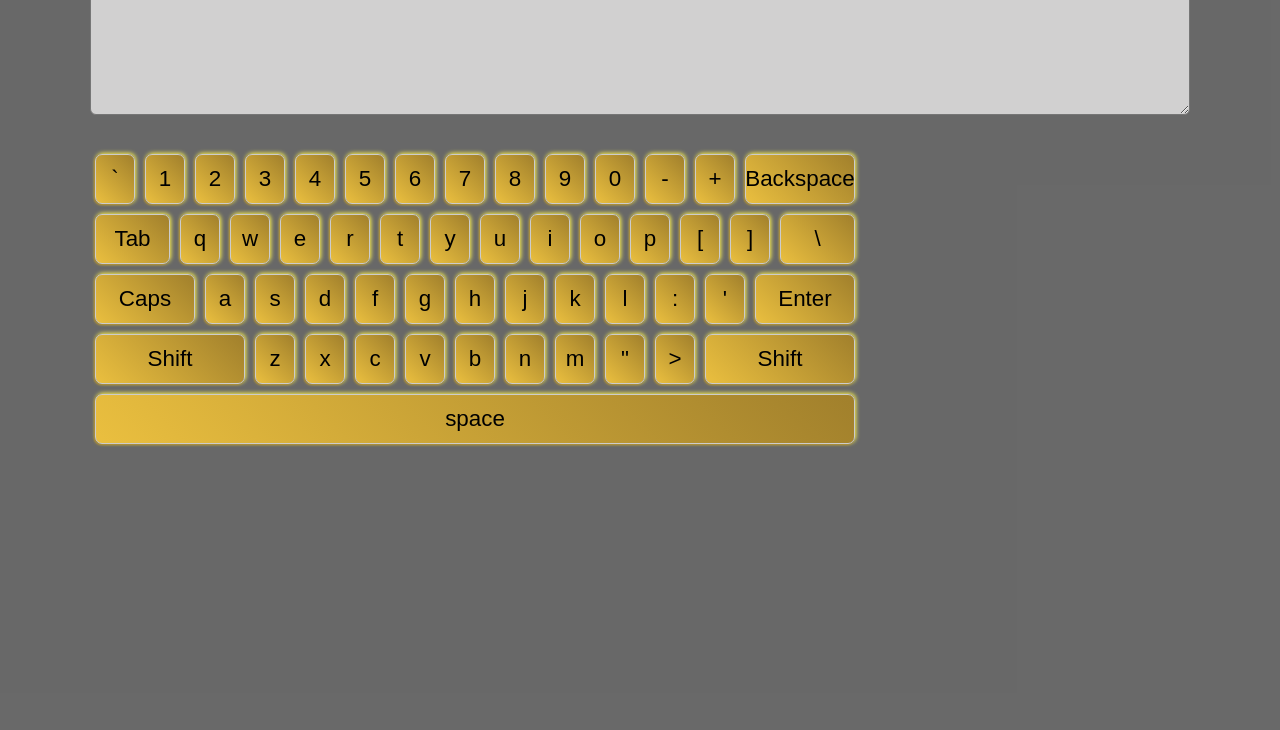
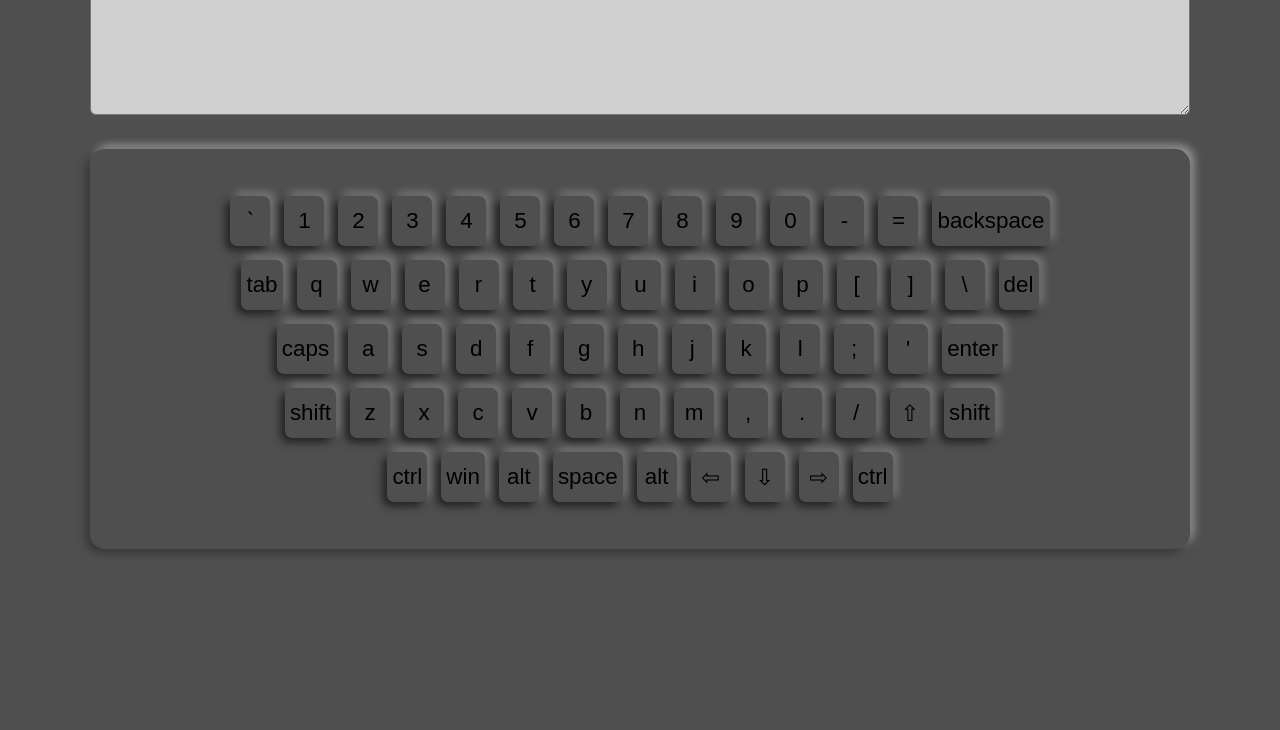
Before and after one commit to Dobroslov/Virtual-Keyboard, a website built with webpack: page src/index.html in a window 1280 px wide. Shown: the part 70-800 px from the top of the page. Built offline with nearby package versions, Linux system fonts and the light colour scheme.

Commit message:
feat: add render keybard

```diff
--- a/src/index.html
+++ b/src/index.html
@@ -9,29 +9,32 @@
 </head>
 
 <body>
-  <section class="keyboard">
+  <div id="app-keyboard">
+
+  </div>
+  <!-- <section class="keyboard">
     <div class="container">
       <h1 class="keyboard__title">Virtual keyboard</h1>
       <div class="keyboard__wrapper">
-        <textarea class="keyboard-input"></textarea>
-        <ul class="keyboard__keys">
-          <li class="keyboard__row">
-            <div class="key">`</div>
-            <div class="key">1</div>
-            <div class="key">2</div>
-            <div class="key">3</div>
-            <div class="key">4</div>
-            <div class="key">5</div>
-            <div class="key">6</div>
-            <div class="key">7</div>
-            <div class="key">8</div>
-            <div class="key">9</div>
-            <div class="key">0</div>
-            <div class="key">-</div>
-            <div class="key">+</div>
-            <div class="key backspace lage">Backspace</div>
-          </li>
-          <li class="keyboard__row">
+        <textarea class="keyboard__text-display" id="text-display"></textarea>
+        <div class="keyboard__keys">
+          <ul class="keyboard__row">
+            <li class="key">`</li>
+            <li class="key">1</li>
+            <li class="key">2</li>
+            <li class="key">3</li>
+            <li class="key">4</li>
+            <li class="key">5</li>
+            <li class="key">6</li>
+            <li class="key">7</li>
+            <li class="key">8</li>
+            <li class="key">9</li>
+            <li class="key">0</li>
+            <li class="key">-</li>
+            <li class="key">+</li>
+            <li class="key backspace lage">Backspace</li>
+          </ul>
+          <ul class="keyboard__row">
             <div class="key tab-key lage">Tab</div>
             <div class="key">q</div>
             <div class="key">w</div>
@@ -46,8 +49,8 @@
             <div class="key">[</div>
             <div class="key">]</div>
             <div class="key lage">\</div>
-          </li>
-          <li class="keyboard__row">
+          </ul>
+          <ul class="keyboard__row">
             <div class="key lage">Caps</div>
             <div class="key">a</div>
             <div class="key">s</div>
@@ -61,8 +64,8 @@
             <div class="key">:</div>
             <div class="key">'</div>
             <div class="key lage">Enter</div>
-          </li>
-          <li class="keyboard__row">
+          </ul>
+          <ul class="keyboard__row">
             <div class="key lage">Shift</div>
             <div class="key">z</div>
             <div class="key">x</div>
@@ -74,12 +77,12 @@
             <div class="key">"</div>
             <div class="key">></div>
             <div class="key lage">Shift</div>
-          </li>
-          <li class="keyboard__row">
+          </ul>
+          <ul class="keyboard__row">
             <div class="key space lage">space</div>
-          </li>
-        </ul>
-        <!-- <div class="keyboard__info info">
+          </ul>
+        </div>
+        <div class="keyboard__info info">
           <h2 class="info__title">Info</h2>
           <ul class="info__wrapper">
             <li class="info__language">
@@ -98,10 +101,10 @@
               <div class="key">Shift</div><span>Сочетание клавишь</span>
             </li>
           </ul>
-        </div> -->
+        </div>
       </div>
     </div>
-  </section>
+  </section> -->
 
 </body>
 
--- a/src/index.js
+++ b/src/index.js
@@ -1,37 +1,8 @@
 import './main.scss';
 
-function createKeyboardSection() {
-  const keyboardSection = document.createElement('section');
-  keyboardSection.classList.add('keyboard');
-}
+const appContainer = document.getElementById('app-keyboard');
 
-function createKeyboardContainer() {
-  const keyboardContainer = document.createElement('div');
-  keyboardSection.classList.add('container');
-}
-
-function createKeyboardTitle() {
-  const keyboardTitle = document.createElement('h1');
-  keyboardTitle.classList.add('keyboard__title');
-  keyboardTitle.innerText = 'Virtual keyboard';
-}
-
-function createKeyboardWrapper() {
-  const keyboardWrapper = document.createElement('div');
-  keyboardWrapper.classList.add('keyboard__wrapper');
-}
-
-function createTextArea() {
-  const keyboardWrapper = document.createElement('textarea');
-  keyboardWrapper.classList.add('keyboard-input');
-}
-
-function createKeyboard() {
-  const keyboard = document.createElement('ul');
-  keyboardWrapper.classList.add('keyboard__keys');
-}
-
-const rows = [
+const buttons = [
   [
     {
       values: {
@@ -371,6 +342,9 @@ const rows = [
   [
     {
       values: 'shift',
+      action: function (keyboard) {
+        keyboard.switchMode();
+      },
     },
     {
       values: {
@@ -445,10 +419,13 @@ const rows = [
       },
     },
     {
-      values: '&uarr;',
+      values: '⇧',
     },
     {
       values: 'shift',
+      action: function (keyboard) {
+        keyboard.switchMode();
+      },
     },
   ],
   [
@@ -456,57 +433,119 @@ const rows = [
       values: 'ctrl',
     },
     {
-      values: 'windows',
+      values: 'win',
     },
     {
       values: 'alt',
     },
     {
       values: 'space',
+      action: function () {},
     },
     {
       values: 'alt',
     },
+
+    {
+      values: '⇦',
+    },
+    {
+      values: '⇩',
+    },
+    {
+      values: '⇨',
+    },
     {
       values: 'ctrl',
-    },
-    {
-      values: '&larr;',
-    },
-    {
-      values: '&darr;',
-    },
-    {
-      values: '&rarr;',
     },
   ],
 ];
 
-function createRowKeys() {
-  const keyboardWrapper = document.createElement('textarea');
-  keyboardWrapper.classList.add('keyboard-input');
+function createKeyboardSection() {
+  const section = document.createElement('section');
+  section.classList.add('keyboard');
+  section.append(createKeyboardContainer());
+  return section;
 }
-// rows.forEach((row) => {
-//   const row = document.createElement('li');
-//   row.classList.add('keyboard__row')
-// });
 
-let letterQ = {
-  values: {
-    en: 'q',
-    ru: 'й',
-  },
-};
+function createKeyboardContainer() {
+  const container = document.createElement('div');
+  container.classList.add('container');
+  container.append(createKeyboardTitle(), createKeyboardWrapper());
+  return container;
+}
 
-let buttonB = {
-  values: {
-    en: {
-      uppercase: '<',
-      lowercase: ',',
-    },
-    ru: 'б',
-  },
-};
+function createKeyboardTitle() {
+  const title = document.createElement('h1');
+  title.classList.add('keyboard__title');
+  title.innerText = 'Virtual keyboard';
+  return title;
+}
+
+function createKeyboardWrapper() {
+  const wrapper = document.createElement('div');
+  wrapper.classList.add('keyboard__wrapper');
+  wrapper.append(createkeyboardTextarea(), createKeyboard());
+  return wrapper;
+}
+
+function createkeyboardTextarea() {
+  const textarea = document.createElement('textarea');
+  textarea.id = 'text-display';
+  textarea.classList.add('keyboard__text-display');
+  return textarea;
+}
+
+function createKeyboard() {
+  const keyboard = document.createElement('div');
+  keyboard.id = 'keyboard';
+  keyboard.classList.add('keyboard__keys');
+
+  let lang = 'en';
+  let mode = 'lowercase';
+  buttons.forEach((rowButton) => {
+    const buttonRowElement = document.createElement('ul');
+    buttonRowElement.classList.add('keyboard__row');
+
+    rowButton.forEach((button) => {
+      const buttonElement = document.createElement('li');
+      buttonElement.classList.add('key');
+      if (typeof button.values === 'object') {
+        if (typeof button.values[lang] === 'object') {
+          buttonElement.textContent = button.values[lang][mode];
+        } else {
+          buttonElement.textContent = button.values[lang];
+        }
+      } else {
+        buttonElement.textContent = button.values;
+      }
+      buttonRowElement.append(buttonElement);
+    });
+    keyboard.append(buttonRowElement);
+  });
+  keyboard.addEventListener('click', function(event) {
+    const target = event.target;
+
+    if (target.classList.contains('key')) {
+      console.log(event.target);
+      const key = target.textContent;
+      // Действия при нажатии на клавишу
+    }
+  });
+  return keyboard;
+}
+
+appContainer.append(createKeyboardSection());
+// let buttonB = {
+//   values: {
+//     en: {
+//       uppercase: '<',
+//       lowercase: ',',
+//     },
+//     ru: 'б', ⇦', '⇩', '⇨', '⇧'
+//   },
+// };
+
 let buttonShift = {
   title: 'shift',
   values: function (keyboard) {
@@ -521,6 +560,9 @@ let buttonLanguage = {
 };
 
 let keyboard = {
+  mode: 'uppercase',
+  locale: 'en',
+
   getValue(letter) {
     if (typeof letter.values === 'function') {
       letter.values(this);
@@ -551,7 +593,15 @@ let keyboard = {
   switchLanguage() {
     this.locale = this.locale === 'en' ? 'ru' : 'en';
   },
+};
 
-  mode: 'uppercase',
-  locale: 'en',
-};
+// let space = document.querySelector('.space');
+// let textareaDiv = document.getElementById('text-display');
+// console.dir('file: index.js:590 ~ textareaDiv:', textareaDiv.value);
+// console.log('file: index.js:589 ~ space:', space);
+// space.addEventListener('click', () => {
+//   textareaDiv.value += ' ';
+// });
+// textareaDiv.addEventListener('input', () => {
+//   console.log(textareaDiv.value);
+// });
--- a/src/main.scss
+++ b/src/main.scss
@@ -2,7 +2,7 @@
 @import './sass/keyboard';
 
 .keyboard {
-  background-color: #4a4a4ad4;
+  background-color: #4f4f4f;
 }
 
 .container {
@@ -46,7 +46,7 @@
   align-items: center;
 }
 
-.keyboard-input {
+.keyboard__text-display {
   width: 100%;
   height: 130px;
   order: none;
@@ -63,7 +63,18 @@
 
 .keyboard__keys {
   width: 70%;
+  width: 100%;
   margin-top: 30px;
+  // display: flex;
+  //   flex-direction: column;
+  //   align-items: center;
+  //   justify-content: center;
+  //
+    padding: 40px 10px;
+    border-radius: 15px;
+  //   background: #676767;
+    box-shadow: -4px 4px 9px #363636, 4px -4px 9px #989898;
+  //   margin: 30px;
 }
 
 .keyboard__row {
@@ -83,8 +94,8 @@
   height: 50px;
   min-width: 40px;
   max-width: 100%;
-  border: 1px solid #ccc;
-  margin: 5px;
+  // border: 1px solid #ccc;
+  margin: 7px;
   font-size: 24px;
   cursor: pointer;
   color: #000000;
@@ -92,8 +103,8 @@
   outline: none;
   padding: 5px 5px;
   border-radius: 7px;
-  background: linear-gradient(45deg, #eabf3f, #a1802c);
-  box-shadow: -1px 1px 2px #b28e2f, 1px -1px 4px #fff651;
+  box-shadow: -4px 4px 9px #1f1f1f, 4px -4px 9px #7e7e7e;
+  transition: 0.2s ease-in;
 }
 .lage {
   flex: 1 1;
```
